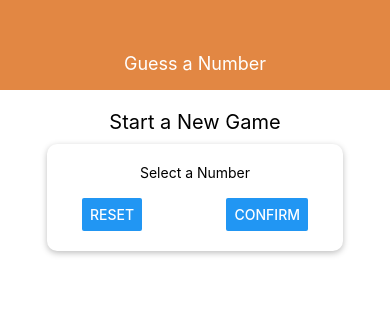
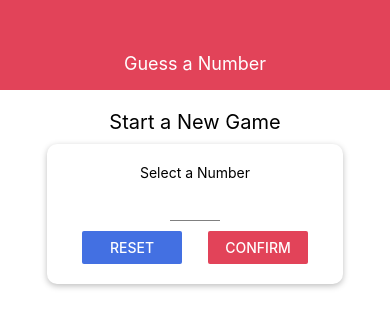
Before and after one commit to rita-morozova/guess-number, a React Native app: screen / in a window 390 px wide. Shown: the top 328 px of the page. Built offline with nearby package versions, Linux system fonts and the light colour scheme.

Commit message:
style input

```diff
--- a/components/Card.js
+++ b/components/Card.js
@@ -1,4 +1,4 @@
-import react from 'react';
+import React from 'react';
 import { View, StyleSheet } from 'react-native';
 
 const Card = props => {
--- a/components/Header.js
+++ b/components/Header.js
@@ -1,5 +1,6 @@
 import React from 'react';
 import { View, Text, StyleSheet } from 'react-native';
+import Colors from '../constants/colors';
 
 const Header = props => {
     return (
@@ -14,7 +15,7 @@ const styles = StyleSheet.create({
         width: '100%',
         height: 90,
         paddingTop: 36,
-        backgroundColor: '#e28743',
+        backgroundColor: Colors.primary,
         alignItems: 'center',
         justifyContent: 'center'
     },
--- /dev/null
+++ b/components/Input.js
@@ -0,0 +1,18 @@
+import React from 'react';
+import { TextInput, StyleSheet } from 'react-native';
+
+const Input = props => {
+    return <TextInput {...props} style={{...styles.input, ...props.style }} />
+};
+
+
+const styles = StyleSheet.create({
+    input: {
+        height: 30,
+        borderBottomColor: 'grey',
+        borderBottomWidth: 1,
+        marginVertical: 10
+    }
+});
+
+export default Input;
--- /dev/null
+++ b/constants/colors.js
@@ -0,0 +1,4 @@
+export default {
+    primary: '#e24359',
+    accent: '#4370e2',
+};
--- a/screens/StartGameScreen.js
+++ b/screens/StartGameScreen.js
@@ -1,21 +1,42 @@
-import React from 'react';
-import { View, StyleSheet, Text, TextInput, Button } from 'react-native';
-import Card from '../components/Card'
+import React, { useState } from 'react';
+import { View, StyleSheet, Text, Button, TouchableWithoutFeedback, Keyboard } from 'react-native';
+import Card from '../components/Card';
+import Colors from '../constants/colors';
+import Input from '../components/Input';
 
 const StartGameScreen = props => {
 
+    const [enteredValue, setEnteredValue] = useState('');
+
+    const numberInputHandler = inputText => {
+        setEnteredValue(inputText.replace(/[^0-9]/g, ''));
+    };
+
     return(
+      <TouchableWithoutFeedback onPress={() => {
+          Keyboard.dismiss();
+      }}>
         <View style={styles.screen}>
             <Text style={styles.title}>Start a New Game</Text>
             <Card style={styles.inputContainer}>
                 <Text>Select a Number</Text>
-                <TextInput />
+                <Input
+                    style={styles.input}
+                    blurOnSubmit
+                    autoCapitalize='none'
+                    autoCorrect={false}
+                    keyboardType='number-pad'
+                    maxLength={2}
+                    onChangeText={numberInputHandler}
+                    value={enteredValue}
+                />
                 <View style={styles.buttonContainer}>
-                    <Button title='Reset' onPress={() => {}}/>
-                    <Button title='Confirm' onPress={() => {}}/>
+                    <View style={styles.button}><Button title='Reset' onPress={() => {}} color={Colors.accent} /></View>
+                    <View style={styles.button}><Button title='Confirm' onPress={() => {}} color={Colors.primary} /></View>
                 </View>
                 </Card>
          </View>
+        </TouchableWithoutFeedback>
     );
 };
 
@@ -39,6 +60,13 @@ const styles = StyleSheet.create({
         width: 300,
         maxWidth: '80%',
         alignItems: 'center',
+    },
+    button : {
+        width: 100,
+    },
+    input: {
+        width: 50,
+        textAlign: 'center',
     }
 });
 
```
